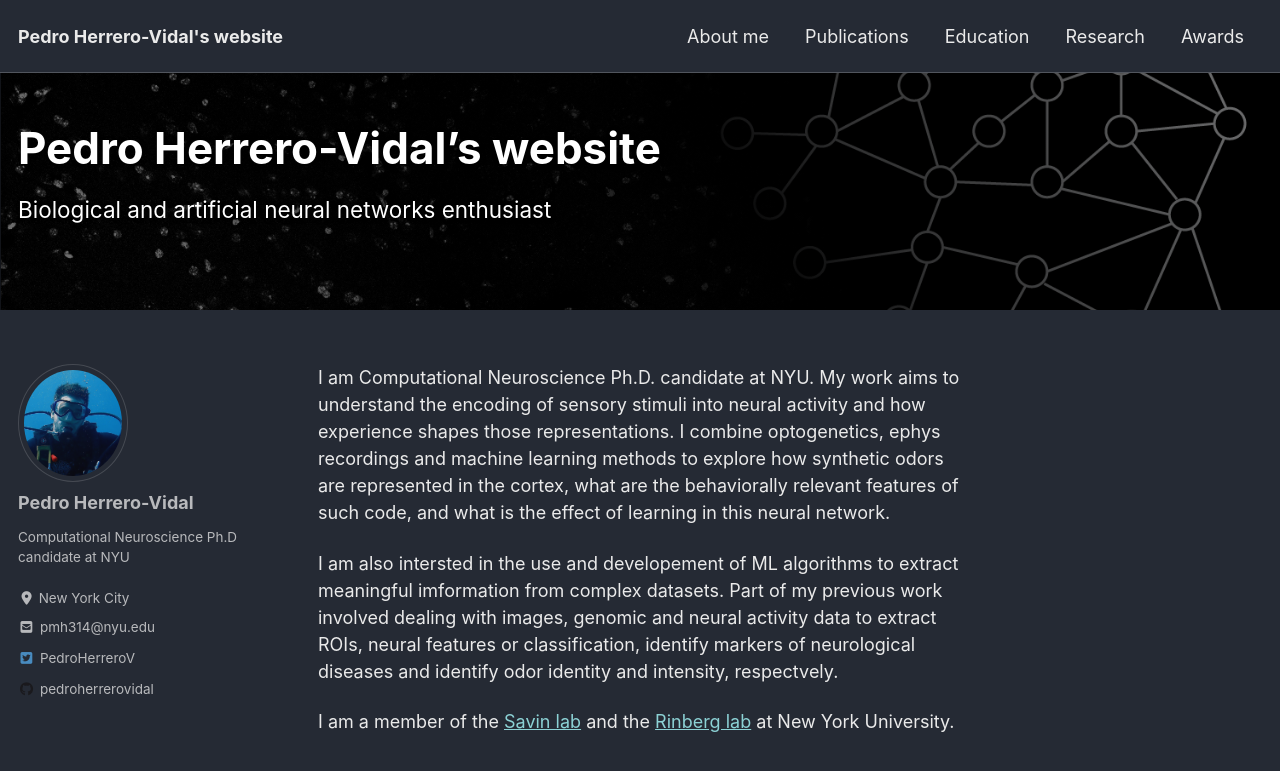
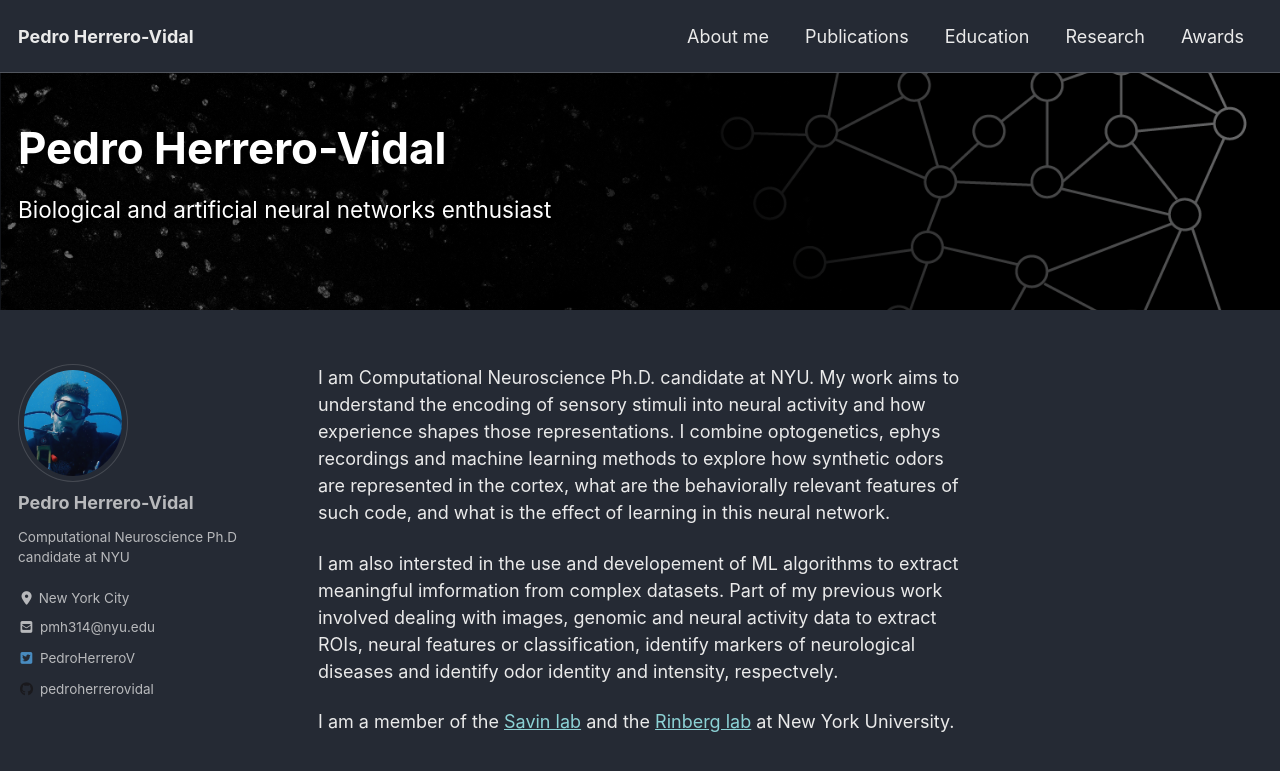
Before and after one commit to pedroherrerovidal/pedroherrerovidal.github.io, a Jekyll site: the page built from index.md, in a window 1280 px wide and 900 px high. Shown: the top 771 px of the window. Built offline with Jekyll 4.4.1, drawn with Linux system fonts in a browser that asks for light colours; cached includes are drawn as plain includes; nearby versions of some CDN libraries.

Commit message:
Update _config.yml

```diff
--- a/_config.yml
+++ b/_config.yml
@@ -16,7 +16,7 @@ minimal_mistakes_skin    : "dark" # "default" # "air", "aqua", "contrast", "dark
 
 # Site Settings
 locale                   : "en-US"
-title                    : "Pedro Herrero-Vidal's website"
+title                    : "Pedro Herrero-Vidal"
 title_separator          : "-"
 subtitle                 : # site tagline that appears below site title in masthead
 name                     : "Pedro Herrero-Vidal"
```
